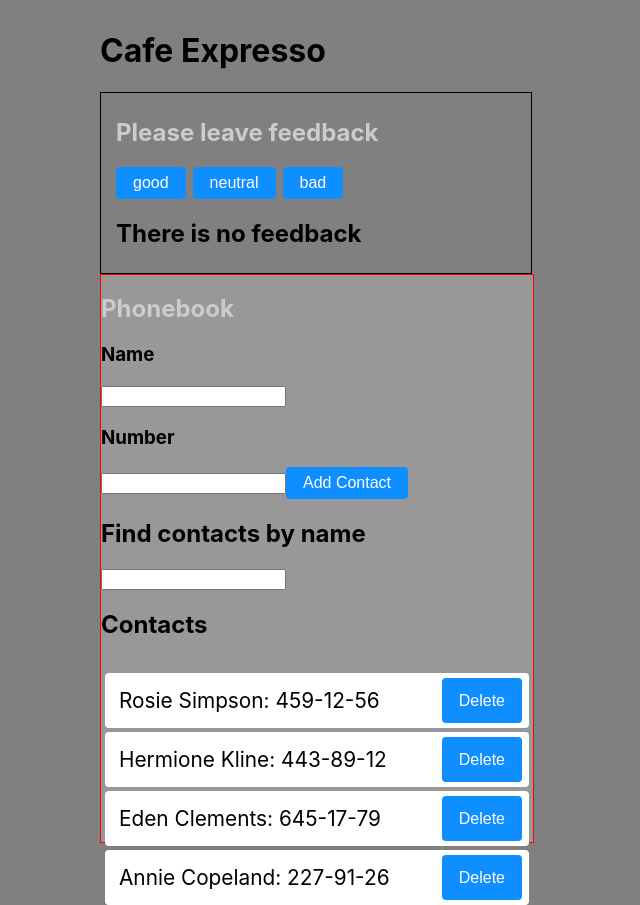
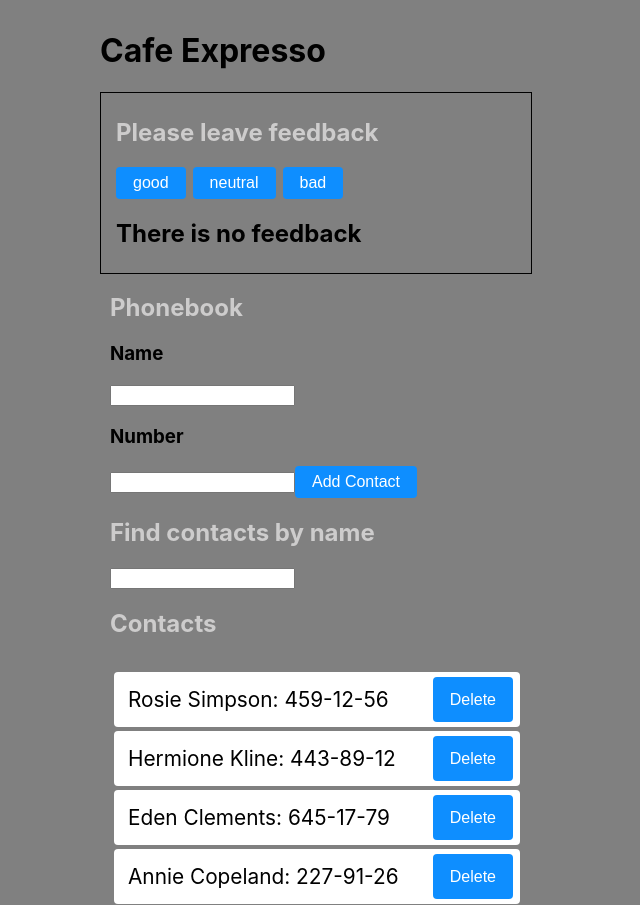
Before and after one commit to Seeker2025/my-react-hw-02-feedback, a React (Create React App) app: page / in a window 1280 px wide. Shown: the whole page, without its empty margins (0-640 px from the left). Built offline with nearby package versions, Linux system fonts and the light colour scheme.

Commit message:
go react

```diff
--- /dev/null
+++ b/src/components/AddContact/AddContact.jsx
@@ -0,0 +1,24 @@
+export const FormSub = ({onSubmit, handle, valName, valNumb})=>{
+    return (
+        <form onSubmit ={onSubmit}>
+                    <h3>Name</h3>
+                     <input
+                        type="text"
+                        name="name"
+                        onChange={handle}
+                        value={valName}
+                        required
+                     />
+                    <h3>Number</h3>
+                     <input
+                        type="tel"
+                        name="number"
+                        value={valNumb}
+                        onChange={handle}
+                        required
+                     />
+
+                <button type="submit">Add Contact</button>
+                </form>
+    )
+}
--- /dev/null
+++ b/src/components/ContactBlock/ContactBlock.jsx
@@ -0,0 +1,21 @@
+import { ContactBlock } from "./ContactBlock.styled"
+
+export const ContactBl = ({filtered, toDelete}) =>{
+    return(
+    <ContactBlock>
+                {filtered.map(itm=>{
+
+                    return (
+                            <li key={itm.id}>
+                                <p>{itm.name}: {itm.number}</p>
+    <button
+    type="button"
+    onClick={() => toDelete(itm.id)}
+    >
+    Delete
+    </button>
+                            </li>)
+                })}
+    </ContactBlock>
+    )
+                }
--- /dev/null
+++ b/src/components/ContactBlock/ContactBlock.styled.jsx
@@ -0,0 +1,23 @@
+import styled from "styled-components";
+
+export const ContactBlock = styled.ul `
+    width: 432px;
+    height: 200px;
+    /* background-color: #686767; */
+    padding: 10px 0;
+
+    li{
+        display: flex;
+        width: 385px;
+        justify-content: space-between;
+        margin: 4px;
+        padding: 5px 7px 5px 14px;
+        background-color: #fff;
+        border-radius: 4px;
+    }
+
+    li > p{
+        font-size: 1.3em;
+        margin: 10px 0;
+    }
+`;
--- /dev/null
+++ b/src/components/FindContact/FindContact.jsx
@@ -0,0 +1,16 @@
+export const FindForm = ({handle, valFiltr}) =>{
+    return (
+        <>
+
+        {/* <h2>Find contacts by name </h2> */}
+                    <input
+                        type="text"
+                        name="filter"
+                        onChange={handle}
+                        value={valFiltr}
+
+                     />
+        </>
+    )
+
+}
--- a/src/components/Phonebook/Phonebook.jsx
+++ b/src/components/Phonebook/Phonebook.jsx
@@ -1,15 +1,18 @@
 import  React  from 'react';
-import { Section } from 'components/Section/Section';
-import { PhonebookItem, ContactBlock } from './Phonebook.styled';
+import { Section        } from 'components/Section/Section';
+import { PhonebookItem  } from './Phonebook.styled';
+import { FormSub        } from 'components/AddContact/AddContact';
+import { FindForm       } from 'components/FindContact/FindContact';
+import { ContactBl      } from 'components/ContactBlock/ContactBlock';
 
-import { nanoid } from "nanoid";
+import { nanoid         } from "nanoid";
 
 export class Phonebook extends React.Component{
     state = {
     contacts: [
-        {id: 'id-1', name: 'Rosie Simpson', number: '459-12-56'},
+        {id: 'id-1', name: 'Rosie Simpson',  number: '459-12-56'},
         {id: 'id-2', name: 'Hermione Kline', number: '443-89-12'},
-        {id: 'id-3', name: 'Eden Clements', number: '645-17-79'},
+        {id: 'id-3', name: 'Eden Clements',  number: '645-17-79'},
         {id: 'id-4', name: 'Annie Copeland', number: '227-91-26'},
             ],
     filter: '',
@@ -70,9 +73,18 @@ export class Phonebook extends React.Component{
         const filteredCont = this.toFilter();
         return(
             <PhonebookItem>
-                <Section title={"Phonebook"}></Section>
+                <Section title={"Phonebook"}>
 
-                <form onSubmit ={this.handleSubmit}>
+                        <FormSub
+                        onSubmit={this.handleSubmit}
+                        handle={this.handleChange}
+                        valName={this.state.name}
+                        valNumb={this.state.number}
+                        />
+
+                </Section>
+
+                {/* <form onSubmit ={this.handleSubmit}>
                     <h3>Name</h3>
                      <input
                         type="text" name="name"
@@ -90,18 +102,35 @@ export class Phonebook extends React.Component{
                      />
 
                 <button type="submit">Add Contact</button>
-                </form>
-                <h2>Find contacts by name </h2>
+                </form> */}
+                {/* <h2>Find contacts by name </h2>
                     <input
                         type="text"
                         name="filter"
                         onChange={this.handleChange}
                         value={this.state.filter}
 
-                     />
+                     /> */}
+                <Section title={"Find contacts by name"}
+                >
+                    <FindForm
+                    handle={this.handleChange}
+                    valFiltr={this.state.filter}
+                    />
 
-                <h2>Contacts</h2>
-                <ContactBlock>
+                </Section>
+
+
+
+                 <Section title={"Contacts"}>
+
+                        <ContactBl
+                        filtered={filteredCont}
+                        toDelete ={this.toDelete}
+                        />
+
+                 </Section>
+                {/* <ContactBlock>
                 {filteredCont.map(itm=>{
 
                     return (
@@ -116,7 +145,7 @@ export class Phonebook extends React.Component{
                             </li>)
                 })}
 
-                </ContactBlock>
+                </ContactBlock> */}
 
 
 
--- a/src/components/Phonebook/Phonebook.styled.jsx
+++ b/src/components/Phonebook/Phonebook.styled.jsx
@@ -1,31 +1,37 @@
 import styled from "styled-components";
 
 export const PhonebookItem = styled.div `
+    box-sizing: border-box;
     width: 432px;
-    height: 567px;
-    border: 1px solid red;
-    background-color: #989898;
+    height: auto;
+    /* border: 1px solid red; */
+    /* background-color: #7e7e7e; */
+    padding: 0 10px;
 `;
 
-export const ContactBlock = styled.ul `
-    width: 432px;
-    height: 200px;
-    /* background-color: #686767; */
-    padding: 10px 0;
+// export const ContactBlock = styled.ul `
+//     width: 432px;
+//     height: 200px;
+//     /* background-color: #686767; */
+//     padding: 10px 0;
 
-    li{
-        display: flex;
-        flex-wrap: row;
+//     li{
+//         display: flex;
+//         width: 385px;
+//         justify-content: space-between;
+//         margin: 4px;
+//         padding: 5px 7px 5px 14px;
+//         background-color: #fff;
+//         border-radius: 4px;
+//     }
 
-        justify-content: space-between;
-        margin: 4px;
-        padding: 5px 7px 5px 14px;
-        background-color: #fff;
-        border-radius: 4px;
-    }
+//     li > p{
+//         font-size: 1.3em;
+//         margin: 10px 0;
+//     }
+// `;
 
-    li > p{
-        font-size: 1.3em;
-        margin: 10px 0;
-    }
-`;
+// export const buttonAdd = styled.button `
+//     color: red;
+//     border: 1px solid red;
+// `;
```
